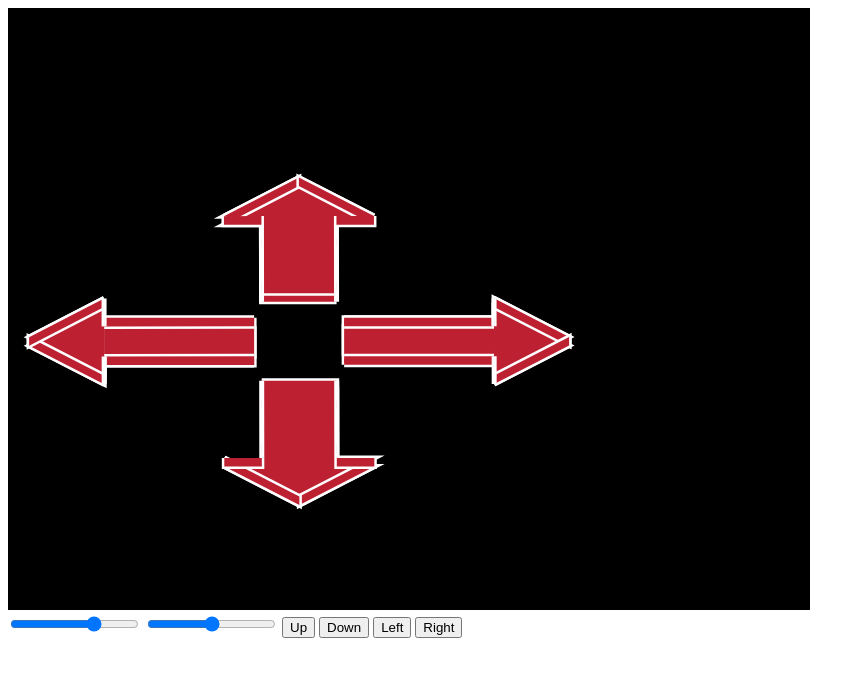
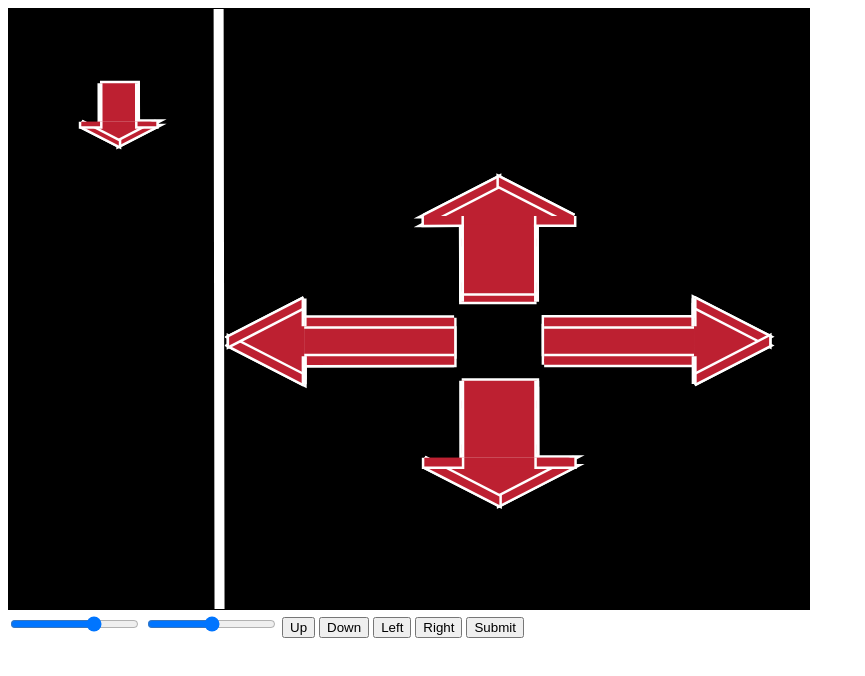
Before and after one commit to Enlight-UW/Robot-Interface, a website: page views/arrows.html in a window 1280 px wide. Both pictures are taken after a click on the button "Down". Shown: the whole page, without its empty margins (0-865 px from the left). Drawn offline with Linux system fonts and the light colour scheme.

Commit message:
Queue of arrows added, move after submission

```diff
--- a/views/arrows.html
+++ b/views/arrows.html
@@ -19,6 +19,7 @@
   <button onclick="updateSpin(0, Math.PI * 2, 0, 0)">Down</button>
   <button onclick="updateSpin(0, 0, Math.PI * 2, 0)">Left</button>
   <button onclick="updateSpin(0, 0, 0, Math.PI * 2)">Right</button>
+  <button onclick="startQueueMove()">Submit</button>
     <script src="twgl-full.min.js"></script>
     <script>
 
@@ -28,11 +29,49 @@ var downSpin = 0;
 var leftSpin = 0;
 var rightSpin = 0;
 
+//multipliers for speed
+var upSpeed = 0;
+var downSpeed = 0;
+var leftSpeed = 0;
+var rightSpeed = 0;
+
+//queue of directions sent, function replaces them with objects when used
+var newArrows = [];
+
+//speed of queue after submission
+var queueSpeed = 0;
+
+//call this function from outside to spin the arrows, values are how far you want them to rotate
 function updateSpin(up, down, left, right) {
+
+	//add value to speed
 	upSpin += up;
 	downSpin += down;
 	leftSpin += left;
 	rightSpin += right;
+
+	//increase multipliers for each call
+	if(up > 0) {
+		upSpeed++;
+		newArrows.push("up");
+	}
+	if(down > 0) {
+		downSpeed++;
+		newArrows.push("down");
+	}
+	if(left > 0) {
+		leftSpeed++;
+		newArrows.push("left");
+	}
+	if(right > 0) {
+		rightSpeed++;
+		newArrows.push("right");
+	}
+}
+
+//change the speed so the arrow queue moves, call from outside after submitting moves
+function startQueueMove() {
+	queueSpeed = 2;
 }
 
 function setup() {
@@ -190,10 +229,10 @@ function setup() {
 	var leftModel = m4.axisRotation([0, 1, 0], Math.PI * 0.5);
 	var rightModel = m4.axisRotation([0, 1, 0], Math.PI * -0.5);
 	var downModel = m4.axisRotation([0, 1, 0], Math.PI);
-	upModel = m4.translate(upModel, [-40, 0, 0]);
-	leftModel = m4.translate(leftModel, [160, 0, 80]);
-	rightModel = m4.translate(rightModel, [-160, 0, 160]);
-	downModel = m4.translate(downModel, [40, 0, 320]);
+	upModel = m4.translate(upModel, [-240, 0, 0]);
+	leftModel = m4.translate(leftModel, [160, 0, -120]);
+	rightModel = m4.translate(rightModel, [-160, 0, 360]);
+	downModel = m4.translate(downModel, [240, 0, 320]);
 
 	var upModView = Tmodelview;
 	var leftModView = m4.multiply(leftModel, Tcamera);
@@ -206,16 +245,25 @@ function setup() {
 	var rightAxis = [1, 0, 0];
 
 	//arrow objects
-	var upArrow = {xc: 0, yc: 0, zc: 0, xr: 37.5, yr: 5, zr:75, sColor: "white", fColor: "rgb(189,32,49)"};
-	var downArrow = {xc: 0, yc: 0, zc: 0, xr: 37.5, yr: 5, zr:75, sColor: "white", fColor: "rgb(189,32,49)"};
-	var leftArrow = {xc: 0, yc: 0, zc: 0, xr: 37.5, yr: 5, zr: 75, sColor: "white", fColor: "rgb(189,32,49)"};
-	var rightArrow = {xc: 0, yc: 0, zc: 0, xr: 37.5, yr: 5, zr: 75, sColor: "white", fColor: "rgb(189,32,49)"};
+	var upArrow = {xc: 0, yc: 0, zc: 0, xr: 37.5, yr: 5, zr:75, sColor: "white", fColor: "rgb(189,32,49)", direction: "up"};
+	var downArrow = {xc: 0, yc: 0, zc: 0, xr: 37.5, yr: 5, zr:75, sColor: "white", fColor: "rgb(189,32,49)", direction: "down"};
+	var leftArrow = {xc: 0, yc: 0, zc: 0, xr: 37.5, yr: 5, zr: 75, sColor: "white", fColor: "rgb(189,32,49)", direction: "left"};
+	var rightArrow = {xc: 0, yc: 0, zc: 0, xr: 37.5, yr: 5, zr: 75, sColor: "white", fColor: "rgb(189,32,49)", direction: "right"};
 
 	//speed the arrows spin
 	var spinSpeed = Math.PI / 45;
 
 	//backdrop
 	var background = {xc: 0, yc: -1, zc: 0, xr: 1600, yr: 1, zr:1600, color: "black"};
+
+	//queue divider
+	var divider = {xc: 40, yc: 0, zc: 0, xr: 5, yr: 5, zr:800, color: "white", fColor: "rgb(189,32,49)", direction: "up"};
+
+	//queue of arrow commands
+	var arrowQueue = [];
+
+	//temporary model used to make model views for queue
+	var tempModel;
 
 	//game variable, whether game is running or over
 	var game = "running";
@@ -228,15 +276,35 @@ function setup() {
 
 		updateCamera();
 
+		//draw the background
+		drawCube(background, Tmodelview);
+
 
 		//resetGame();
 		spinArrows();
 
-		drawCube(background, Tmodelview);
+		addToArrowQueue();
+		moveArrowQueue();
+		buildArrowQueue();
+		drawArrowQueue();
+
+		if(arrowQueue.length > 1) {
+			console.log("direction = " + arrowQueue[1].direction);
+			console.log("radius = " + arrowQueue[1].xr);
+			console.log("height = " + arrowQueue[1].height);
+			console.log("length = " + arrowQueue.length);
+		}
+
+
+
+		//draw the arrows
 		drawArrow(upArrow, upModView);
 		drawArrow(leftArrow, leftModView);
 		drawArrow(downArrow, downModView);
 		drawArrow(rightArrow, rightModView);
+
+		//draw the dividing line-height
+		drawCube(divider, Tmodelview);
 
 		window.requestAnimationFrame(update);
 	}
@@ -246,51 +314,126 @@ function setup() {
 
 	}
 
+	//turn newly sent arrow commands into arrows
+	function addToArrowQueue() {
+
+		while(newArrows.length > 0) {
+
+			//turn the command into an arrow
+			//arrowQueue.push(upArrow);
+			arrowQueue.push({xc: 0, yc: 0, zc: 0, xr: 37.5, yr: 5, zr:75, sColor: "white", fColor: "rgb(189,32,49)", direction: "up"});
+
+			//set the direction of the arrow
+			arrowQueue[arrowQueue.length - 1].direction = newArrows[0];
+
+			//set the position of the arrow
+			arrowQueue[arrowQueue.length - 1].height = -150 * (arrowQueue.length - 1) + 300;
+
+			//scale the arrow
+			arrowQueue[arrowQueue.length - 1].xr *= 0.5;
+			arrowQueue[arrowQueue.length - 1].yr *= 0.5;
+			arrowQueue[arrowQueue.length - 1].zr *= 0.5;
+
+			//dequeue the arrow added
+			newArrows.shift();
+		}
+
+	}
+
+	//move arrows in arrow queue after being submitted
+	function moveArrowQueue() {
+
+		for(var i = 0; i < arrowQueue.length; i++) {
+			arrowQueue[i].height += queueSpeed;
+
+		}
+	}
+
+	//create model views for arrow queue
+	function buildArrowQueue() {
+
+		for(var i = 0; i < arrowQueue.length; i++) {
+			//position the arrow
+			arrowQueue[i].model = m4.translation([140, 0, arrowQueue[i].height]);
+
+			//set the direction
+			if(arrowQueue[i].direction == "down") {
+				arrowQueue[i].model = m4.axisRotate(arrowQueue[i].model, [0, 1, 0], Math.PI);
+			}
+			if(arrowQueue[i].direction == "left") {
+				arrowQueue[i].model = m4.axisRotate(arrowQueue[i].model, [0, 1, 0], Math.PI * 0.5);
+			}
+			if(arrowQueue[i].direction == "right") {
+				arrowQueue[i].model = m4.axisRotate(arrowQueue[i].model, [0, 1, 0], Math.PI * -0.5);
+			}
+
+
+			arrowQueue[i].modelView = m4.multiply(arrowQueue[i].model, Tcamera);
+
+		}
+
+	}
+
+	//draw the arrow queue
+	function drawArrowQueue() {
+		for(var i = 0; i < arrowQueue.length; i++) {
+
+			drawArrow(arrowQueue[i], arrowQueue[i].modelView);
+
+		}
+
+		console.log(arrowQueue.length + " arrows drawn");
+	}
+
 	//spin the arrows when clicked
 	function spinArrows() {
 
 		//spin up arrow
 		if(upSpin > 0) {
-			upModel = m4.axisRotate(upModel, upAxis, spinSpeed);
+			upModel = m4.axisRotate(upModel, upAxis, spinSpeed * upSpeed);
 			upModView = m4.multiply(upModel, Tcamera);
 		}
 
 		//spin down arrow
 		if(downSpin > 0) {
-			downModel = m4.axisRotate(downModel, downAxis, spinSpeed);
+			downModel = m4.axisRotate(downModel, downAxis, spinSpeed * downSpeed);
 			downModView = m4.multiply(downModel, Tcamera);
 		}
 
 		//spin left arrow
 		if(leftSpin > 0) {
-			leftModel = m4.axisRotate(leftModel, leftAxis, spinSpeed);
+			leftModel = m4.axisRotate(leftModel, leftAxis, spinSpeed * leftSpeed);
 			leftModView = m4.multiply(leftModel, Tcamera);
 		}
 
 		//spin right arrow
 		if(rightSpin > 0) {
-			rightModel = m4.axisRotate(rightModel, rightAxis, spinSpeed);
+			rightModel = m4.axisRotate(rightModel, rightAxis, spinSpeed * rightSpeed);
 			rightModView = m4.multiply(rightModel, Tcamera);
 		}
 
 		//calulate amonut of spin remaining
-		upSpin -= spinSpeed;
-		downSpin -= spinSpeed;
-		leftSpin -= spinSpeed;
-		rightSpin -= spinSpeed;
+		upSpin -= spinSpeed * upSpeed;
+		downSpin -= spinSpeed * downSpeed;
+		leftSpin -= spinSpeed * leftSpeed;
+		rightSpin -= spinSpeed * rightSpeed;
 
 		//cannot have negative spin remaining
-		if(upSpin < 0) {
+		if(upSpin <= 0) {
 			upSpin = 0;
+			upSpeed = 0;
 		}
-		if(downSpin < 0) {
+		if(downSpin <= 0) {
 			downSpin = 0;
+			downSpeed = 0;
 		}
-		if(leftSpin < 0) {
+		if(leftSpin <= 0) {
 			leftSpin = 0;
+			leftSpeed = 0;
 		}
-		if(rightSpin < 0) {
+		if(rightSpin <= 0) {
 			rightSpin = 0;
+			rightSpeed = 0;
 		}
 	}
 
@@ -309,8 +452,8 @@ function setup() {
 	    leftModView = m4.multiply(leftModel, Tcamera);
 	    rightModView = m4.multiply(rightModel, Tcamera);
 	    downModView = m4.multiply(downModel, Tcamera);
-		console.log("angle1: " + angle1);
-		console.log(angle3);
+		//console.log("angle1: " + angle1);
+		//console.log(angle3);
 
 	}
 
```
